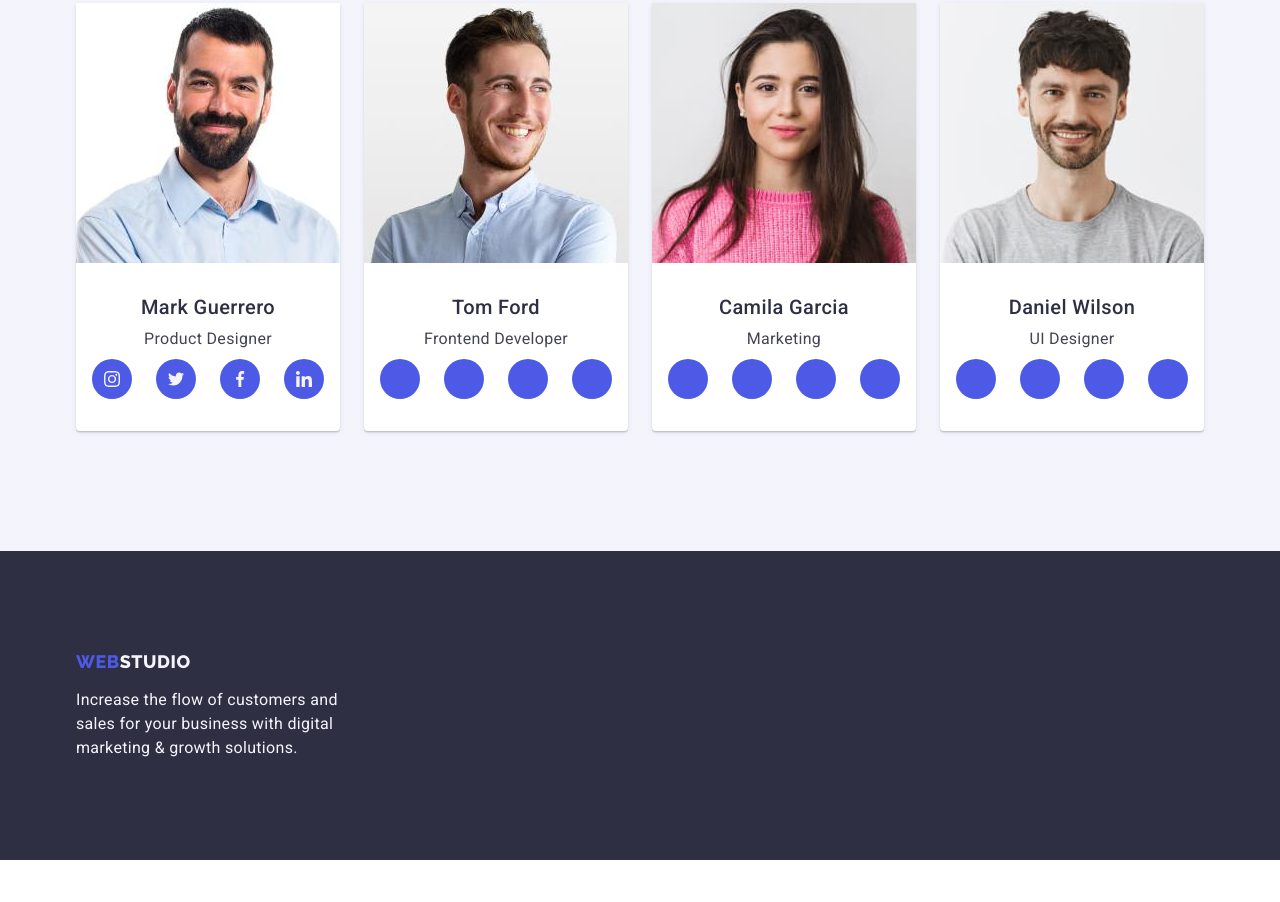
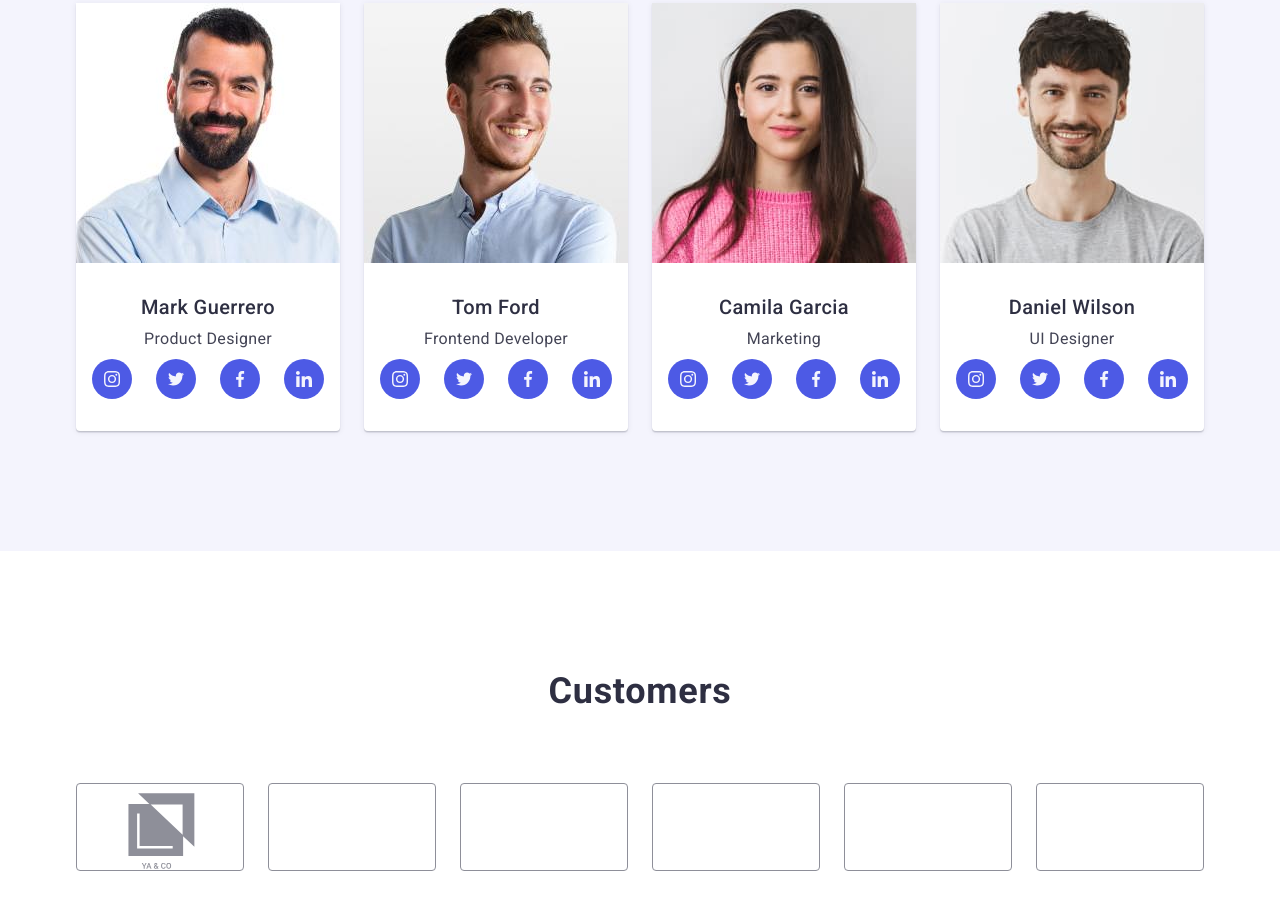
Before and after one commit to Kleopatraq/goit-markup-hw0404, a plain HTML site: page index.html in a window 1280 px wide. Shown: the part 1898-2800 px from the top of the page. Before the commit the page ends 2758 px from the top, so only its background shows below. Drawn offline with nearby package versions, Linux system fonts and the light colour scheme.

Commit message:
add-new-section

```diff
--- a/css/styles.css
+++ b/css/styles.css
@@ -172,10 +172,6 @@ body {
     align-items: center;
 }
 
-.advantages-item-wrap {
-    padding-top: 120px;
-}
-
 .hero-title {
     min-width: 496px;
     font-size: 56px;
@@ -216,6 +212,7 @@ body {
 
 
 /*---------------ADVANTAGES---------------*/
+
 .advantages {
     background-color: #FFFFFF;
     padding-top: 120px;
@@ -238,6 +235,7 @@ body {
     line-height: 1.20;
     letter-spacing: 0.02em;
     color: var(--main-title-color, #2E2F42);
+    margin-top: 8px;
 }
 
 .advantages-text {
@@ -248,6 +246,35 @@ body {
     letter-spacing: 0.02em;
     color: var(--main-text-color, #434455);
     margin-top: 8px;
+}
+
+.preference-list {
+    display: flex;
+    justify-content: center;
+    align-items: flex-end;
+    gap: 24px;
+}
+
+
+.preference-item {
+    width: 264px;
+    height: 112px;
+}
+
+.preference-link {
+    width: 100%;
+    height: 100%;
+    border-radius: 4px;
+    background-color: #F4F4FD;
+    display: flex;
+    align-items: center;
+    justify-content: center;
+
+}
+
+.preference-icon-item {
+    width: 64px;
+    height: 64px;
 }
 
 /*---------------WORKS---------------*/
@@ -354,6 +381,51 @@ body {
     width: 16px;
     height: 16px;
     fill: #F4F4FD;
+}
+
+/*---------------CUSTOMERS---------------*/
+
+.customers {
+    padding: 120px 0px;
+}
+
+.customers-title {
+    font-size: 36px;
+    line-height: 40px;
+    text-align: center;
+    letter-spacing: 0.02em;
+    text-transform: capitalize;
+    color: #2E2F42;
+    margin-bottom: 72px;
+}
+
+.customers-wrap {}
+
+.customers-list {
+    display: flex;
+    justify-content: center;
+    gap: 24px;
+}
+
+.customers-item {
+    width: 168px;
+    height: 88px;
+}
+
+.customers-link {
+    width: 100%;
+    height: 100%;
+    border: 1px solid #8E8F99;
+    border-radius: 4px;
+    background-color: ;
+    display: flex;
+    align-items: center;
+    justify-content: center;
+}
+
+.customers-icon-item {
+    width: ;
+    height: ;
 }
 
 /*---------------FOOTER---------------*/
--- a/index.html
+++ b/index.html
@@ -75,6 +75,30 @@
       <section class="advantages">
         <div class="container advantages-container">
           <h2 hidden>About</h2>
+          <div class="preference">
+          <ul class="preference-list list">
+            <li class="preference-item"><a href="" class="preference-link link">
+              <svg class="preference-icon-item">
+                <use href="./images/icons.svg#icon-antenna-1"></use>
+              </svg>
+            </a></li>
+            <li class="preference-item"><a href="" class="preference-link link">
+              <svg class="preference-icon-item">
+                <use href="./images/icons.svg#icon-clock-1"></use>
+              </svg>
+            </a></li>
+            <li class="preference-item"><a href="" class="preference-link link">
+              <svg class="preference-icon-item">
+                <use href="./images/icons.svg#icon-diagram-1"></use>
+              </svg>
+            </a></li>
+            <li class="preference-item"><a href="" class="preference-link link">
+              <svg class="preference-icon-item">
+                <use href="./images/icons.svg#icon-astronaut-1"></use>
+              </svg>
+            </a></li>
+          </ul>
+          </div>
           <ul class="advantages-list list wrap">
             <li class="advantages-item">
               <div class="advantages-item-wrap">
@@ -198,10 +222,26 @@
               <h3 class="team-title-item">Tom Ford</h3>
               <p class="team-text">Frontend Developer</p>
               <ul class="team-soc-list list">
-                  <li class="team-soc-item"><a href="" class="team-soc-link link"></a></li>
-                  <li class="team-soc-item"><a href="" class="team-soc-link link"></a></li>
-                  <li class="team-soc-item"><a href="" class="team-soc-link link"></a></li>
-                  <li class="team-soc-item"><a href="" class="team-soc-link link"></a></li>
+                  <li class="team-soc-item"><a href="" class="team-soc-link link">
+                    <svg class="team-icon-item">
+                      <use href="./images/icons.svg#icon-instagram-1"></use>
+                    </svg>
+                  </a></li>
+                  <li class="team-soc-item"><a href="" class="team-soc-link link">
+                    <svg class="team-icon-item">
+                      <use href="./images/icons.svg#icon-twitter-1"></use>
+                    </svg></a></li>
+                  <li class="team-soc-item"><a href="" class="team-soc-link link">
+                    <svg class="team-icon-item">
+                      <use href="./images/icons.svg#icon-facebook-1">
+                      </use>
+                    </svg>
+                  </a></li>
+                  <li class="team-soc-item"><a href="" class="team-soc-link link">
+                    <svg class="team-icon-item">
+                      <use href="./images/icons.svg#icon-linkedin-1"></use>
+                    </svg>
+                  </a></li>
                 </ul>
               </div>
             </li>
@@ -216,10 +256,26 @@
               <h3 class="team-title-item">Camila Garcia</h3>
               <p class="team-text">Marketing</p>
               <ul class="team-soc-list list">
-                  <li class="team-soc-item"><a href="" class="team-soc-link link"></a></li>
-                  <li class="team-soc-item"><a href="" class="team-soc-link link"></a></li>
-                  <li class="team-soc-item"><a href="" class="team-soc-link link"></a></li>
-                  <li class="team-soc-item"><a href="" class="team-soc-link link"></a></li>
+                  <li class="team-soc-item"><a href="" class="team-soc-link link">
+                    <svg class="team-icon-item">
+                      <use href="./images/icons.svg#icon-instagram-1"></use>
+                    </svg>
+                  </a></li>
+                  <li class="team-soc-item"><a href="" class="team-soc-link link">
+                    <svg class="team-icon-item">
+                      <use href="./images/icons.svg#icon-twitter-1"></use>
+                    </svg>
+                  </a></li>
+                  <li class="team-soc-item"><a href="" class="team-soc-link link">
+                    <svg class="team-icon-item">
+                      <use href="./images/icons.svg#icon-facebook-1"></use>
+                    </svg>
+                  </a></li>
+                  <li class="team-soc-item"><a href="" class="team-soc-link link">
+                    <svg class="team-icon-item">
+                      <use href="./images/icons.svg#icon-linkedin-1"></use>
+                    </svg>
+                  </a></li>
                 </ul>
               </div>
             </li>
@@ -234,15 +290,49 @@
               <h3 class="team-title-item">Daniel Wilson</h3>
               <p class="team-text">UI Designer</p>
               <ul class="team-soc-list list">
-                  <li class="team-soc-item"><a href="" class="team-soc-link link"></a></li>
-                  <li class="team-soc-item"><a href="" class="team-soc-link link"></a></li>
-                  <li class="team-soc-item"><a href="" class="team-soc-link link"></a></li>
-                  <li class="team-soc-item"><a href="" class="team-soc-link link"></a></li>
+                  <li class="team-soc-item"><a href="" class="team-soc-link link">
+                    <svg class="team-icon-item">
+                      <use href="./images/icons.svg#icon-instagram-1"></use>
+                    </svg>
+                  </a></li>
+                  <li class="team-soc-item"><a href="" class="team-soc-link link">
+                    <svg class="team-icon-item">
+                      <use href="./images/icons.svg#icon-twitter-1"></use>
+                    </svg>
+                  </a></li>
+                  <li class="team-soc-item"><a href="" class="team-soc-link link">
+                    <svg class="team-icon-item">
+                      <use href="./images/icons.svg#icon-facebook-1"></use>
+                    </svg>
+                  </a></li>
+                  <li class="team-soc-item"><a href="" class="team-soc-link link">
+                    <svg class="team-icon-item">
+                      <use href="./images/icons.svg#icon-linkedin-1"></use>
+                    </svg>
+                  </a></li>
                 </ul>
               </div>
             </li>
           </ul>
           </div>
+        </div>
+      </section>
+      <!--Section 4-->
+      <section class="customers">
+        <h2 class="customers-title">Customers</h2>
+        <div class="customers-wrap">
+          <ul class="customers-list list">
+            <li class="customers-item"><a href="" class="customers-link link">
+              <svg class="customers-icon-item">
+                <use href="./images/icons.svg#icon-customer-logo-1"></use>
+              </svg>
+            </a></li>
+            <li class="customers-item"><a href="" class="customers-link link"></a></li>
+            <li class="customers-item"><a href="" class="customers-link link"></a></li>
+            <li class="customers-item"><a href="" class="customers-link link"></a></li>
+            <li class="customers-item"><a href="" class="customers-link link"></a></li>
+            <li class="customers-item"><a href="" class="customers-link link"></a></li>
+          </ul>
         </div>
       </section>
     </main>
```
